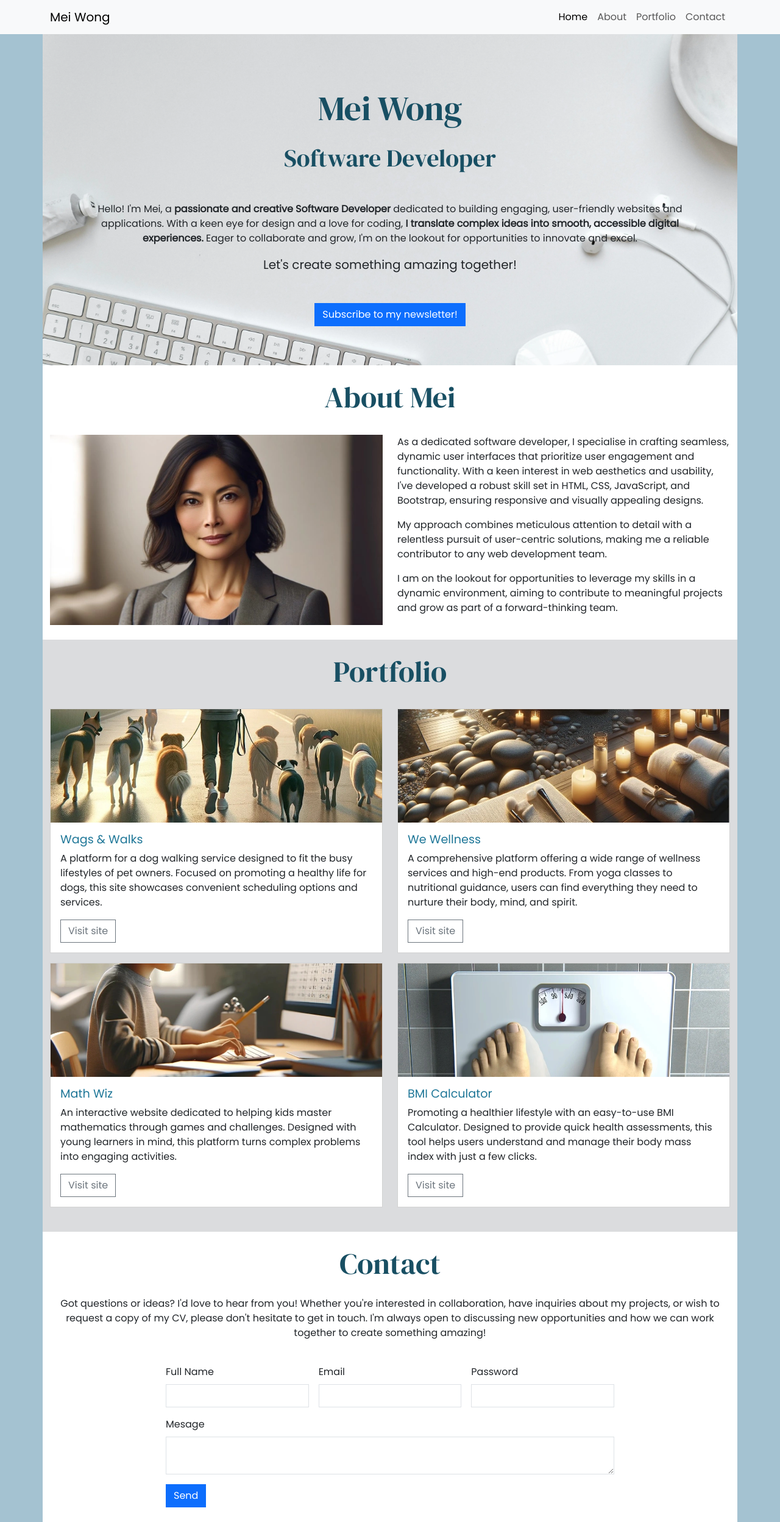
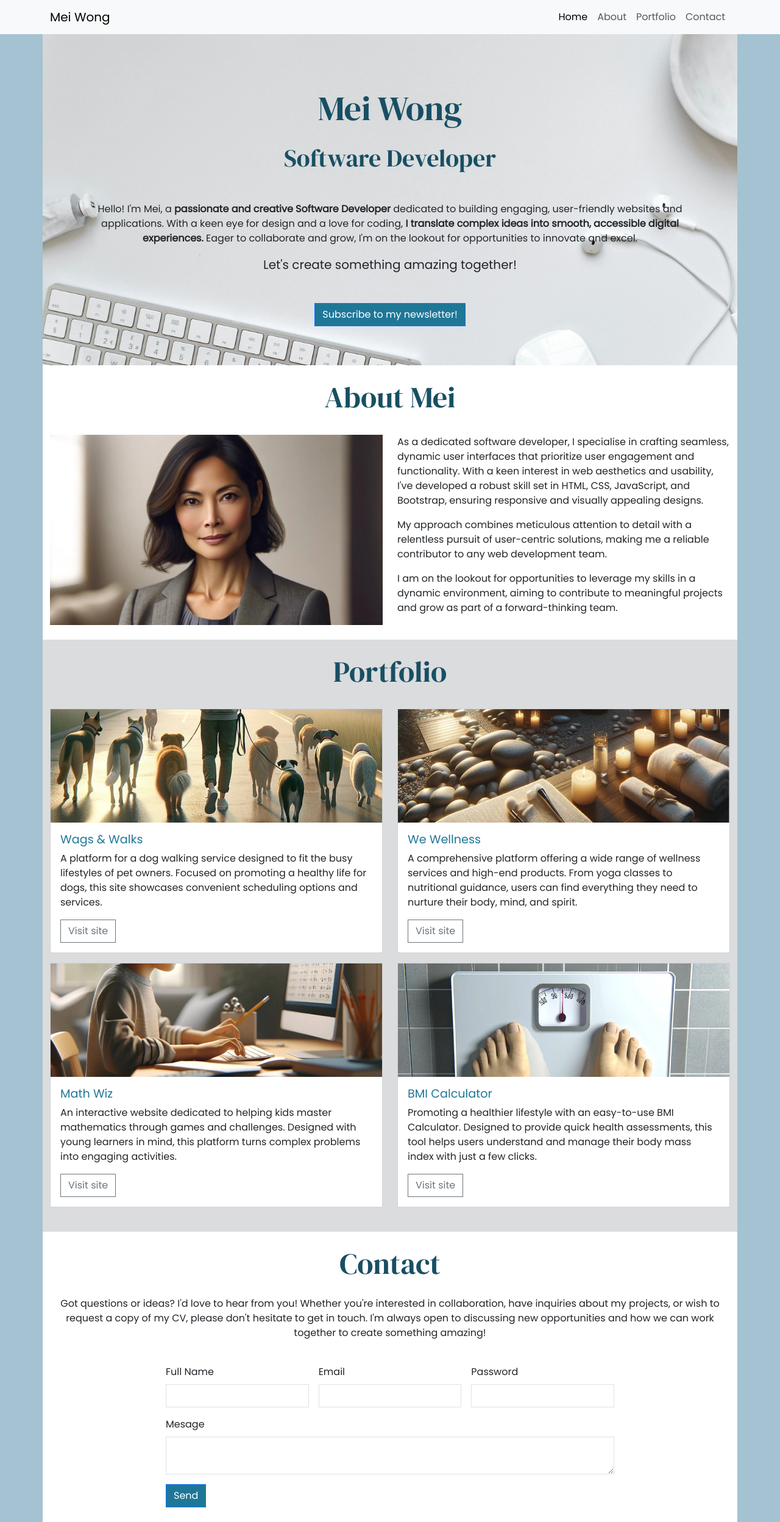
Before and after one commit to yenmangu/ci-mei-portfolio, a plain HTML site: page index.html in a window 1280 px wide. Shown: the whole page at 61% size. Drawn offline with nearby package versions, Linux system fonts and the light colour scheme.

Commit message:
Add custom button utility class

```diff
--- a/assets/css/style.css
+++ b/assets/css/style.css
@@ -25,6 +25,13 @@ h2 {
 .sharp-corners,
 .sharp-corners * {
 	border-radius: 0;
+}
+
+.mid-blue {
+	background-color: #1f7798; /* mid-blue */
+}
+.mid-blue:hover {
+	background-color: #1d6d8a; /* what */
 }
 
 /* Hero section */
--- a/index.html
+++ b/index.html
@@ -71,7 +71,7 @@
           <p class="lead mb-5">Let's create something amazing together!</p>
           <!-- Button trigger modal -->
           <button type="button"
-                  class="btn btn-primary sharp-corners"
+                  class="btn btn-primary sharp-corners mid-blue"
                   data-bs-toggle="modal"
                   data-bs-target="#signupModal">Subscribe to my newsletter!</button>
         </div>
@@ -224,7 +224,7 @@
             </div>
             <div class="col-12">
               <button type="submit"
-                      class="btn btn-primary">Send</button>
+                      class="btn btn-primary mid-blue">Send</button>
             </div>
           </form>
         </div>
@@ -269,7 +269,7 @@
                   </div>
                   <div class="col-12 mb-4">
                     <button type="submit"
-                            class="btn btn-primary">Sign up!</button>
+                            class="btn btn-primary mid-blue">Sign up!</button>
                   </div>
                 </form>
               </div>
```
